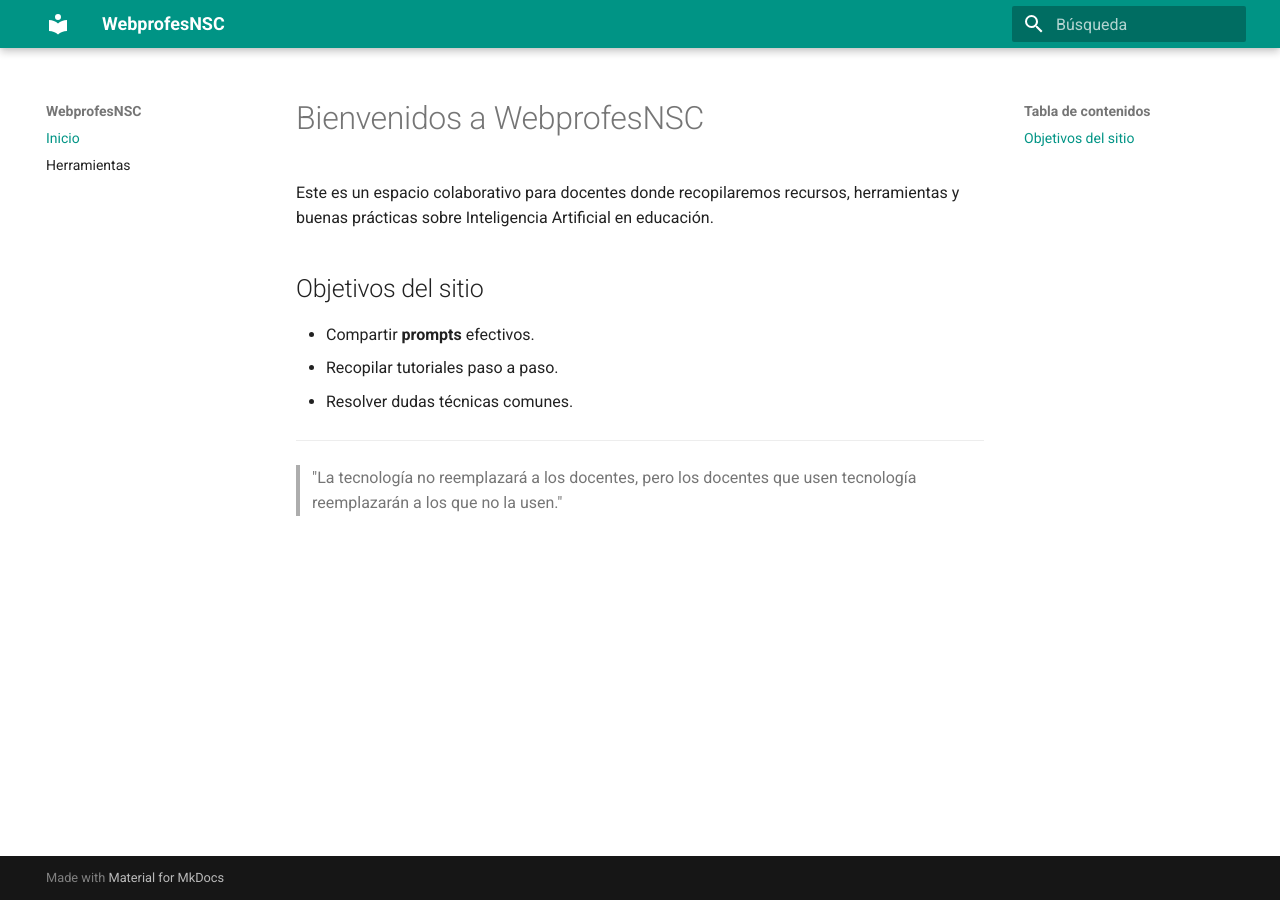
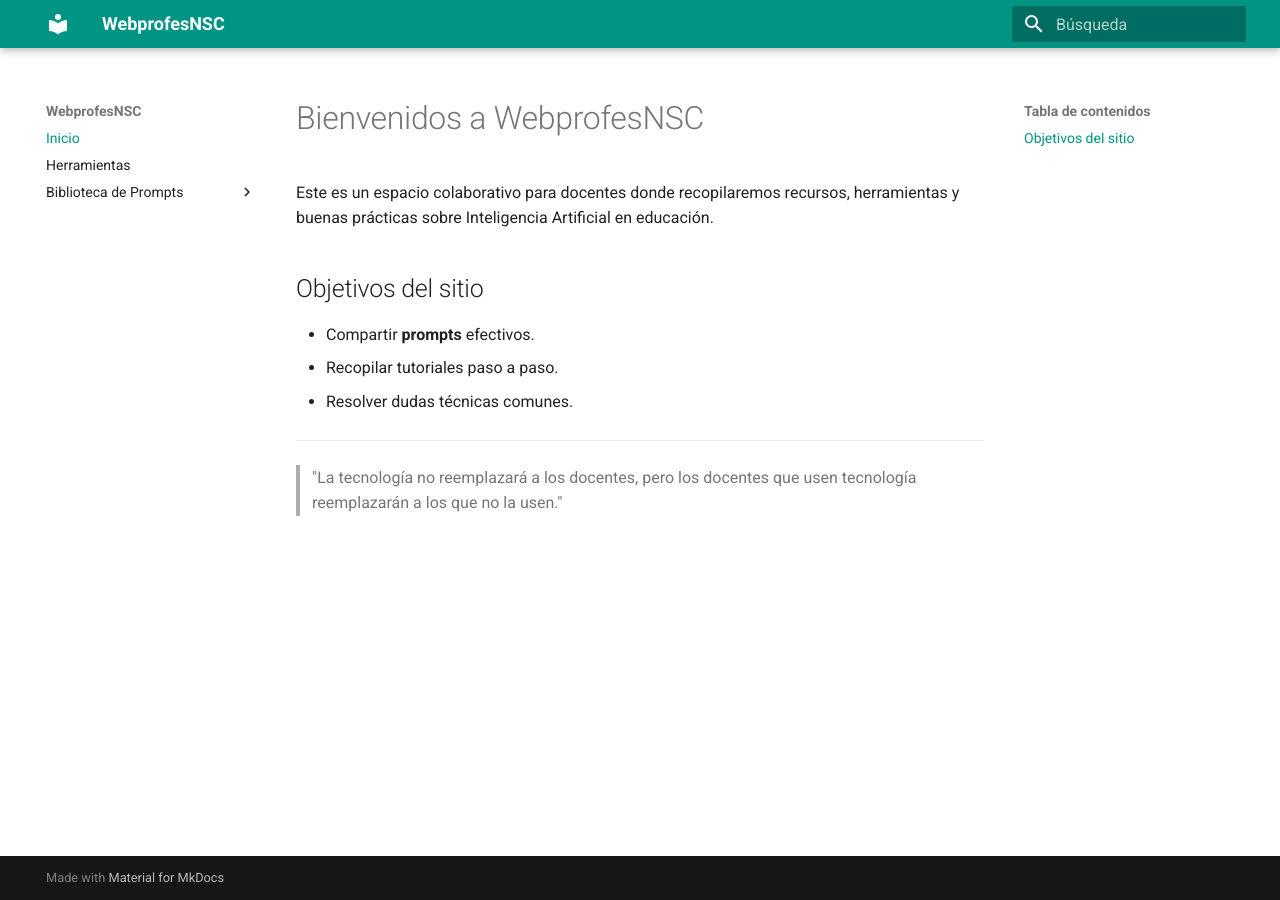
Before and after one commit to nuriacasado/WebprofesNSC, an MkDocs documentation site: the page built from docs/index.md, in a window 1280 px wide. Built offline with MkDocs 1.6.1 and Material for MkDocs 9.7.7, drawn with Linux system fonts in a browser that asks for light colours.

Commit message:
Update mkdocs.yml

```diff
--- a/mkdocs.yml
+++ b/mkdocs.yml
@@ -13,3 +13,5 @@
 nav:
   - Inicio: index.md
   - Herramientas: herramientas.md
+  - Biblioteca de Prompts:
+      - 'Evaluación': prompts/evaluacion.md
```
